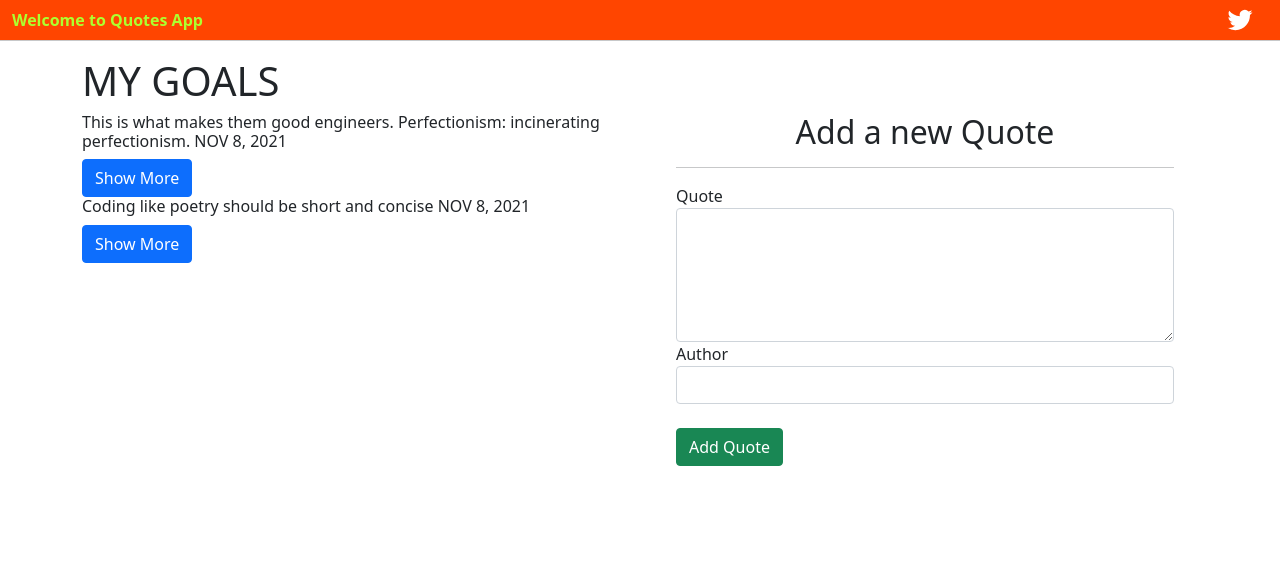
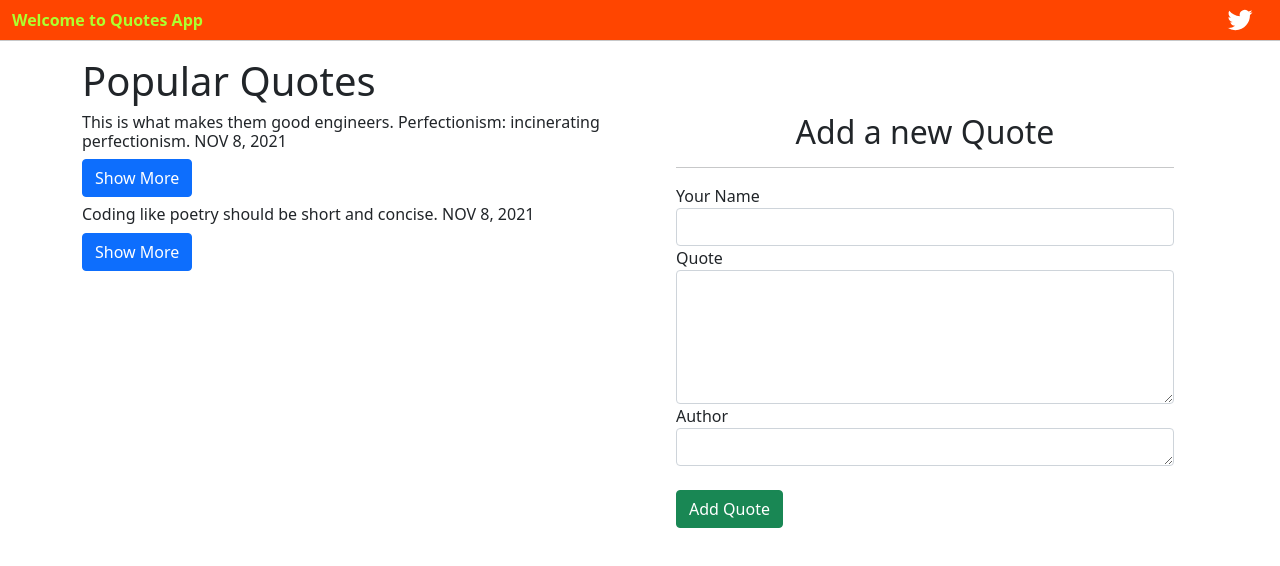
Before and after one commit to ezekielkibiego/Quotes-App, an Angular app: page / in a window 1280 px wide. Shown: the top 566 px of the page. Built offline with nearby package versions, Linux system fonts and the light colour scheme.

Commit message:
validate form

```diff
--- a/src/app/app.module.ts
+++ b/src/app/app.module.ts
@@ -8,6 +8,7 @@ import { QuoteDetailsComponent } from './quote-details/quote-details.component';
 import { QuoteFormComponent } from './quote-form/quote-form.component';
 import { FormsModule } from '@angular/forms';
 import { DateCountPipe } from './date-count.pipe';
+import { HighlightQuoteDirective } from './highlight-quote.directive';
 
 
 @NgModule({
@@ -17,7 +18,9 @@ import { DateCountPipe } from './date-count.pipe';
     QuoteDetailsComponent,
     QuoteDetailsComponent,
     QuoteFormComponent,
-    DateCountPipe
+    DateCountPipe,
+    HighlightQuoteDirective,
+
   ],
   imports: [
     BrowserModule,
--- /dev/null
+++ b/src/app/highlight-quote.directive.ts
@@ -0,0 +1,21 @@
+import { Directive, ElementRef, HostListener } from '@angular/core';
+
+@Directive({
+  selector: '[appHighlightQuote]'
+})
+export class HighlightQuoteDirective {
+
+  constructor(private elem:ElementRef) {
+  }
+  @HostListener("click") onClicks(){
+    this.textDeco("green")
+  }
+
+  @HostListener("dblclick") onDoubleClicks(){
+    this.textDeco("None")
+  }
+  private textDeco(action:string){
+    this.elem.nativeElement.style.color=action;
+  }
+
+}
--- a/src/app/quote-details/quote-details.component.html
+++ b/src/app/quote-details/quote-details.component.html
@@ -1,6 +1,26 @@
+<div class="container">
+     <div class="row">
+          <div class="col-md-6">
+               <p>
+                    {{quote.author}} ,
+                    {{quote.completeDate|dateCount}} days ago
+               </p>
+               <!-- <p> {{quote.completeDate|dateCount}} days ago</p> -->
+          </div>
+          <div class="col-md-6">
 
-    <p>
-        {{quote.author}}
-    </p>
-    <p> {{quote.completeDate|dateCount}}</p>
-    <button (click)= 'quoteDelete(true)'>Delete Quote</button>
+               <p>
+                    Posted by {{quote.yourName}}
+               </p>
+          </div>
+          <div class="col-md-6">
+               <i (click)='likeButtonClick()' class="fas fa-thumbs-up fa-2x thumb-up"></i>
+                    {{numberOfLikes}}
+               <i (click)='dislikeButtonClick()' class="fas fa-thumbs-down fa-2x thumb-down"></i>
+                    {{numberOfDislikes}} <br><br>
+          </div>
+          <div class="col-md-6">
+               <button (click)= 'quoteDelete(true)'>Delete Quote</button>
+          </div>
+     </div>
+</div>
--- a/src/app/quote-details/quote-details.component.ts
+++ b/src/app/quote-details/quote-details.component.ts
@@ -13,6 +13,14 @@ export class QuoteDetailsComponent implements OnInit {
   quote!: Quote;
   @Output() isComplete = new EventEmitter<boolean>();
 
+  numberOfLikes : number = 0;
+numberOfDislikes: number = 0;
+likeButtonClick() {
+  this.numberOfLikes++;
+}
+dislikeButtonClick(){
+  this.numberOfDislikes++;
+}
   quoteComplete(complete:boolean){
     this.isComplete.emit(complete);
   }
@@ -21,6 +29,7 @@ export class QuoteDetailsComponent implements OnInit {
     this.isComplete.emit(complete);
   }
 
+
   constructor() { }
 
   ngOnInit() {
--- a/src/app/quote-form/quote-form.component.html
+++ b/src/app/quote-form/quote-form.component.html
@@ -2,6 +2,10 @@
     <h2 class="text-center">Add a new Quote</h2>
     <hr>
     <form (ngSubmit)='submitQuote()' #quoteForm='ngForm'>
+        <div class="form-group">
+            <label for="name">Your Name</label>
+            <input type="name" required class="form-control" id="name" [(ngModel)]="newQuote.yourName" name="name" #name='ngModel'>
+        </div>
         <div class="form-group">
             <label for="quote">Quote</label>
             <textarea rows="5" type="text" class="form-control" id="quote" [(ngModel)]="newQuote.name" name="quote" #quote='ngModel' required></textarea>
@@ -9,8 +13,8 @@
         </div>
         <div class="form-group">
 
-            <label for="name">Author</label>
-            <input type="text" required class="form-control" id="name">
+            <label for="author">Author</label>
+            <textarea class="form-control" id="name" rows="1" [(ngModel)]="newQuote.author" name="author" #author="ngModel" required></textarea>
 
         </div><br>
         <button type="submit" class="btn btn-success">Add Quote</button>
--- a/src/app/quote-form/quote-form.component.ts
+++ b/src/app/quote-form/quote-form.component.ts
@@ -1,4 +1,5 @@
 import { Component, EventEmitter, OnInit, Output } from '@angular/core';
+import { By } from '@angular/platform-browser';
 import { Quote } from '../quote';
 
 @Component({
@@ -8,7 +9,7 @@ import { Quote } from '../quote';
 })
 export class QuoteFormComponent implements OnInit {
 
-  newQuote = new Quote(0,"","",new Date());
+  newQuote = new Quote(0,"","", "", new Date());
 @Output() addQuote = new EventEmitter<Quote>();
 
   submitQuote(){
--- a/src/app/quote.ts
+++ b/src/app/quote.ts
@@ -5,7 +5,10 @@
 // }
 export class Quote {
   public showAuthor: boolean;
-  constructor(public id: number,public name: string,public author: string,  public completeDate: Date){
+  likes!: number;
+  dislikes!: number;
+  showYourName: any;
+  constructor(public id: number, public yourName: string, public name: string,public author: string,  public completeDate: Date){
     this.showAuthor=false;
   }
 }
--- a/src/app/quotes/quotes.component.html
+++ b/src/app/quotes/quotes.component.html
@@ -13,16 +13,18 @@
 <hr>
 
 <div class="container">
-  <h1>MY GOALS</h1>
+  <h1>Popular Quotes</h1>
 
   <div class="row">
     <div class="col-md-6">
       <div *ngFor='let quote of quotes;let i = index'>
         <div>
-          <h6>{{quote.name}} {{quote.completeDate|date|uppercase}}</h6>
+          <h6>{{quote.name}}  {{quote.completeDate|date|uppercase}}</h6>
           <button (click)='toggleDetails(i)' class="btn btn-primary">Show More</button>
         </div>
+        <h4 class="card-title" appHighlightQuote ></h4>
 
+              <p class="card-text" id="param"></p>
         <div *ngIf='quote.showAuthor'>
           <app-quote-details [quote]='quote' (isComplete) = 'deleteQuote($event,i)'></app-quote-details>
         </div>
@@ -33,27 +35,3 @@
     </div>
   </div>
 </div>
-
-<!-- <div class="container">
-  <h1>MY GOALS</h1>
-  <hr>
-
-  <div class="row">
-    <div class="col-md-6">
-      <div *ngFor='let goal of goals;let i = index'>
-        <div>
-          <h6 id={{i}} appStrikethrough>{{goal.name}} due on {{goal.completeDate|date|uppercase}}</h6>
-          <button (click)='toggleDetails(i)' class="btn btn-primary">Toggle Details</button>
-        </div>
-
-        <div *ngIf='goal.showDescription'>
-          <app-goal-detail  [goal]='goal' (isComplete) = 'deleteGoal($event,i)'></app-goal-detail>
-        </div>
-      </div>
-    </div>
-    <div class="col-md-6">
-      <app-goal-form (addGoal)="addNewGoal($event)"></app-goal-form>
-    </div>
-  </div>
-  <p *ngIf='goals.length > 5'>You have too many goals</p>
-</div> -->
--- a/src/app/quotes/quotes.component.ts
+++ b/src/app/quotes/quotes.component.ts
@@ -9,8 +9,8 @@ import { Quote } from '../quote';
 export class QuotesComponent implements OnInit {
 
      quotes:Quote[] = [
-          new Quote(1,'This is what makes them good engineers. Perfectionism: incinerating perfectionism.','― Ellen Ullman', new Date(2021,10,8)),
-          new Quote(2,'Coding like poetry should be short and concise','― Santosh Kalwar', new Date(2021,10,8))
+          new Quote(1, 'Ezekiel Kibiego',  'This is what makes them good engineers. Perfectionism: incinerating perfectionism.   ','By Ellen Ullman', new Date(2021,10,8)),
+          new Quote(2, 'Ezekiel Kibiego', 'Coding like poetry should be short and concise.  ','By Santosh Kalwar', new Date(2021,10,8))
         ];
 
         completeQuote(isComplete: any, index: number){
@@ -20,7 +20,8 @@ export class QuotesComponent implements OnInit {
         }
 
         toggleDetails(index:  number){
-          this.quotes[index].showAuthor = !this.quotes[index].showAuthor;
+          this.quotes[index].showAuthor = !this.quotes[index].showAuthor ;
+          this.quotes[index].showYourName = !this.quotes[index].showYourName ;
         }
         deleteQuote(isComplete: any, index: number){
             if (isComplete) {
--- a/src/index.html
+++ b/src/index.html
@@ -5,6 +5,7 @@
   <title>QuotesApp</title>
   <base href="/">
   <meta name="viewport" content="width=device-width, initial-scale=1">
+  <link rel="stylesheet" href="https://use.fontawesome.com/releases/v5.6.3/css/all.css">
   <link rel="icon" type="image/x-icon" href="favicon.ico">
 </head>
 <body>
```
Also changed, not shown: 1 other file (tests, documents, lock files or other folders).
